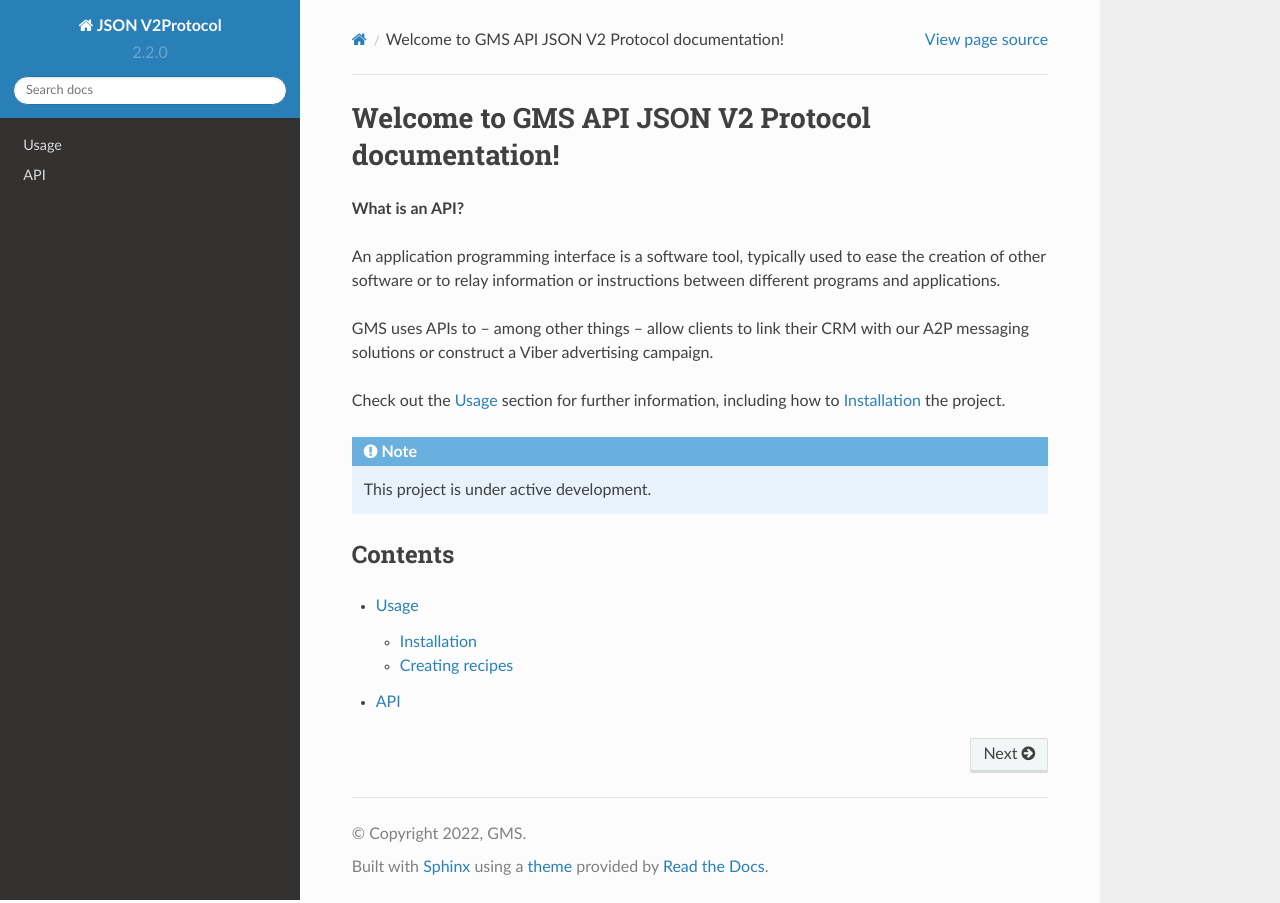
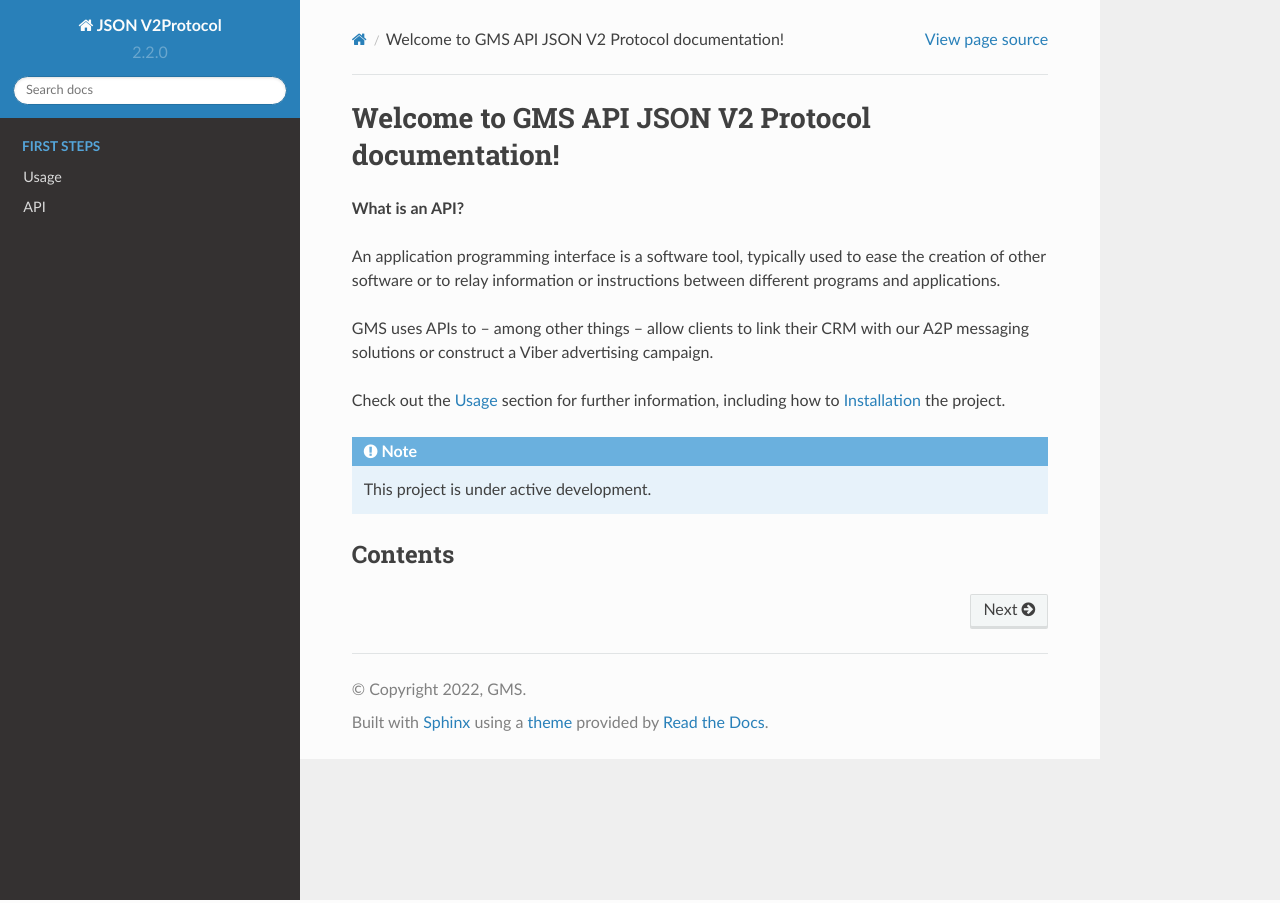
Before and after one commit to bestblast/GMS_Hyber_API, a Sphinx documentation site: the page built from docs/source/index.rst, in a window 1280 px wide. Built offline with Sphinx 7.4.7 and the Read the Docs theme 2.0.0, drawn with Linux system fonts in a browser that asks for light colours.

Commit message:
Update index.rst

```diff
--- a/docs/source/index.rst
+++ b/docs/source/index.rst
@@ -18,6 +18,9 @@ Contents
 --------
 
 .. toctree::
+   :maxdepth: 2
+   :hidden:
+   :caption: First steps
 
    usage
    api
```
